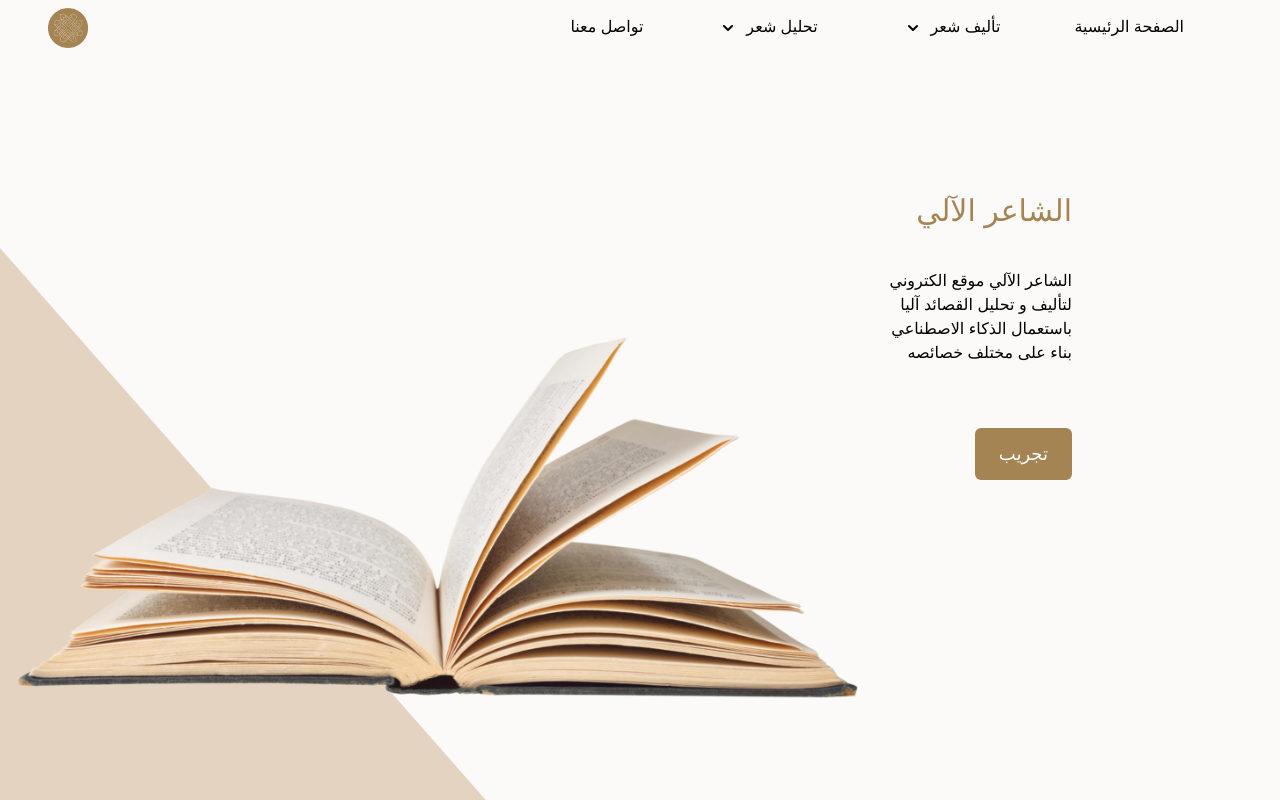
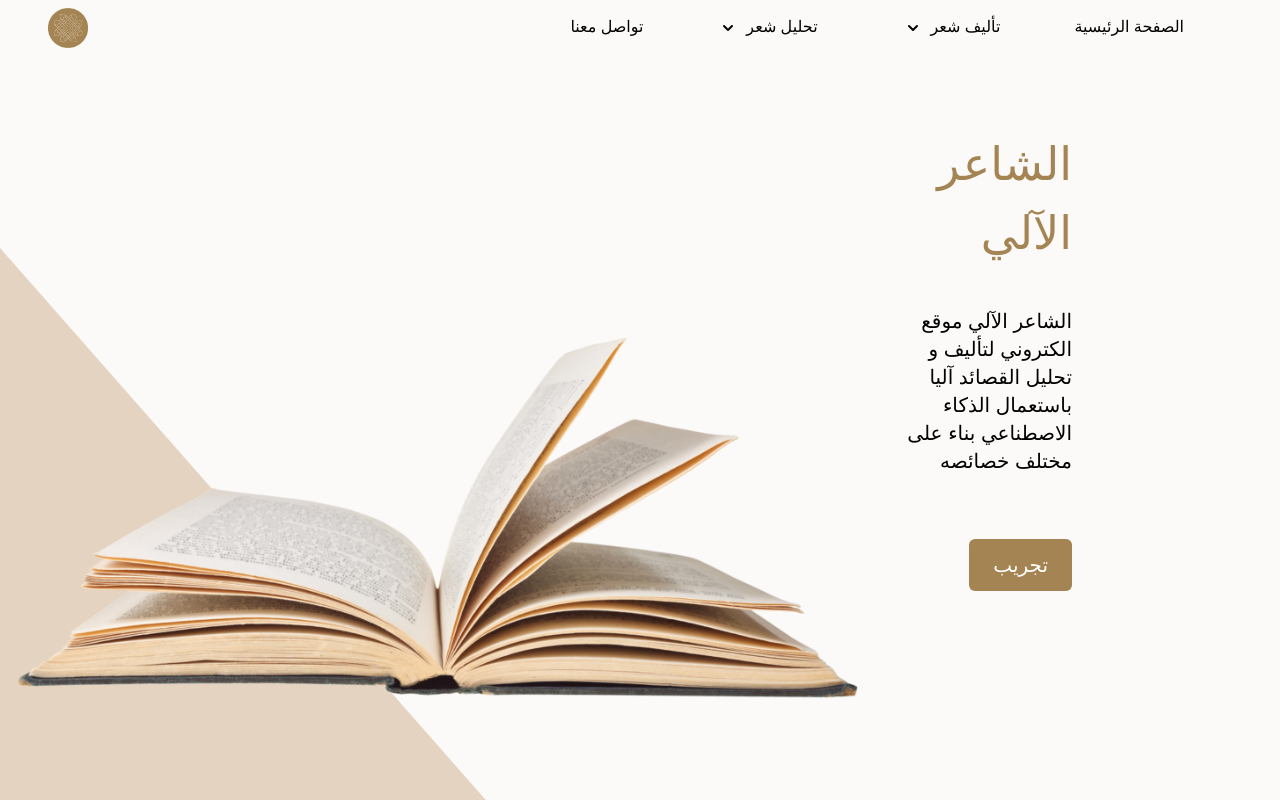
Before and after one commit to wadjih-bencheikh18/arabicthon-front, a React (Create React App) app: page / in a window 1280 px wide. Built offline with nearby package versions, Linux system fonts and the light colour scheme.

Commit message:
fix main font

```diff
--- a/src/sections/Main.jsx
+++ b/src/sections/Main.jsx
@@ -17,14 +17,14 @@ export function Main() {
             />
           </div>
           {/* text */}
-          <div className="text-right mr-52 mb-32">
-            <div className="text-3xl mb-10 text-[#A58453]">الشاعر الآلي</div>
-            <div className="">
+          <div className="text-right mr-52 mb-20">
+            <div className="text-[46px] mb-10 text-[#A58453]">الشاعر الآلي</div>
+            <div className="text-xl">
               الشاعر الآلي موقع الكتروني لتأليف و تحليل القصائد آليا باستعمال
               الذكاء الاصطناعي بناء على مختلف خصائصه
             </div>
             <a href="/create-analyse">
-              <button className="btn rounded-md mt-16 py-3 px-6 text-white text-lg bg-[#A58453]">
+              <button className="btn rounded-md mt-16 py-3 px-6 text-white text-xl bg-[#A58453]">
                 تجريب
               </button>
             </a>
```
